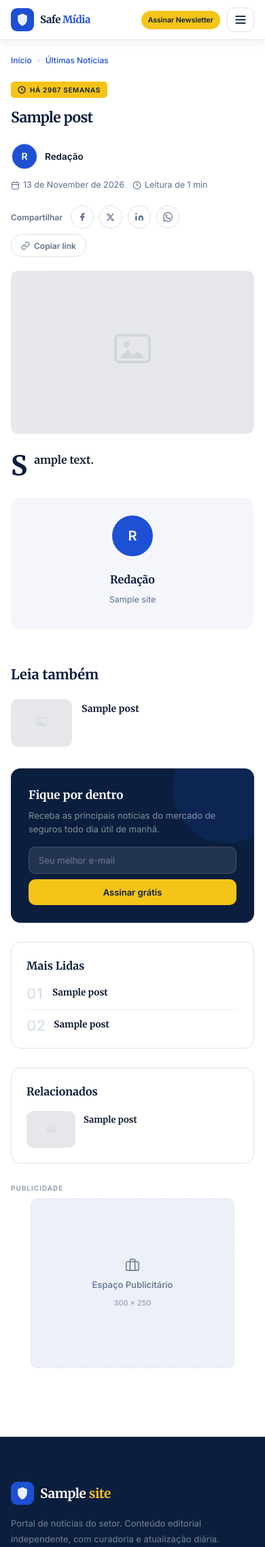
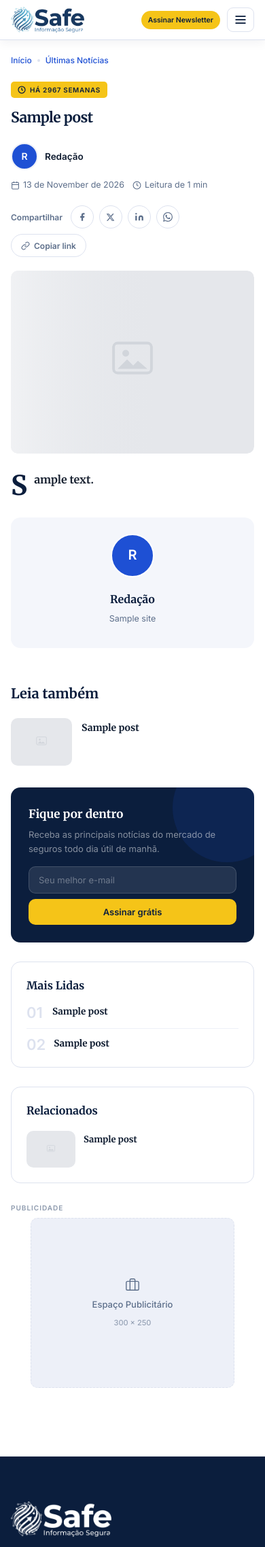
Before and after one commit to nikoz84/theme-wordpress-vue, a WordPress theme: template theme/single.php in a window 390 px wide. Shown: the top 2275 px of the page at 68% size. Run offline with PHP 8.4 and a stand-in for WordPress, Linux system fonts and the light colour scheme; the site name, menu and one post (Sample post) are stand-ins, and other content is empty; some libraries are stand-ins or nearby versions.

Commit message:
feat: new brand logo, 4:3 single-post hero, prod deploy script
- Header/footer: replace shield + "Safe Mídia" wordmark with the new
  "Safe — Informação Segura" logo (colour PNG in the navbar, white PNG
  on the dark footer; 57 KB / 17 KB, generated from the 1 MB Canva SVG).
  The navbar uses the Customizer custom logo when one is set. Alt text
  stays "Safe Mídia" (brand decoupled from blogname, FR-008).
- Single post: hero image is now 4:3 (aspect-ratio) at every breakpoint,
  capped at 860px wide, instead of fixed 520/420/240px heights.
- e2e: brand assertions read the logo's alt text instead of .logo-text.
- bin/deploy-theme.sh: dry-run by default; --yes backs up the remote
  theme, then uploads theme/ over SSH. Never deletes remote files.
- .env.example: production keys are empty placeholders only.

Co-Authored-By: Claude Opus 5.5 <noreply@anthropic.com>

```diff
--- a/theme/style.css
+++ b/theme/style.css
@@ -2958,7 +2958,7 @@ a.page-btn:hover { border-color: var(--blue); color: var(--blue); }
 
 /* ─── ARTICLE HERO IMAGE ─── */
 .article-hero { max-width: 1280px; margin: 28px auto 0; padding: 0 28px; }
-.article-hero-img { width: 100%; height: 520px; border-radius: 16px; overflow: hidden; position: relative; }
+.article-hero-img { width: 100%; max-width: 860px; aspect-ratio: 4 / 3; border-radius: 16px; overflow: hidden; position: relative; }
 .article-hero-img img { width: 100%; height: 100%; object-fit: cover; }
 .article-hero-caption { font-size: 12px; color: var(--gray-text); margin-top: 10px; padding-left: 2px; }
 
@@ -3011,7 +3011,6 @@ a.page-btn:hover { border-color: var(--blue); color: var(--blue); }
   .ad-v.ad-v--sidebar { height: 250px; }
   .ad-v--sidebar .ad-size-desktop { display: none; }
   .ad-v--sidebar .ad-size-mobile { display: inline; }
-  .article-hero-img { height: 420px; }
 }
 @media (max-width: 768px) {
   .page-hero { padding: 22px 0 26px; }
@@ -3037,7 +3036,7 @@ a.page-btn:hover { border-color: var(--blue); color: var(--blue); }
   .meta-info { width: 100%; flex-direction: row; flex-wrap: wrap; gap: 12px; }
   .share-bar { padding: 0 16px; }
   .article-hero { padding: 0 16px; margin-top: 20px; }
-  .article-hero-img { height: 240px; border-radius: 10px; }
+  .article-hero-img { border-radius: 10px; }
   .article-layout { padding: 0 16px; margin-top: 24px; gap: 32px; }
   .article-body { font-size: 16px; }
   .article-content > p:first-of-type::first-letter { font-size: 48px; }
@@ -3074,3 +3073,43 @@ a.page-btn:hover { border-color: var(--blue); color: var(--blue); }
 .article-body .comment-form .submit:hover { background: var(--blue-hover); }
 .vb-nl-inline-msg { margin: 8px 0 0; font-size: 12.5px; color: var(--gold); }
 #nl-compact, #nl-grande, #footer-newsletter { scroll-margin-top: 90px; }
+
+/* ---------- Brand logo image (Safe — Informação Segura) ----------
+ * Replaces the old shield icon + text wordmark. The header uses the
+ * full-colour PNG (or the Customizer custom logo when one is set);
+ * the dark footer uses the white variant. Sources are 341×120 (2×).
+ */
+.nav-logo-img,
+.custom-logo-link .custom-logo {
+  display: block;
+  height: 44px;
+  width: auto;
+  max-width: none;
+}
+
+.custom-logo-link {
+  display: flex;
+  align-items: center;
+  flex-shrink: 0;
+}
+
+.footer-logo-img {
+  display: block;
+  height: 52px;
+  width: auto;
+}
+
+@media (max-width: 1024px) {
+  .custom-logo-link { position: absolute; left: 50%; transform: translateX(-50%); background: var(--white); padding: 0 4px; z-index: 1; }
+  .nav-logo-img,
+  .custom-logo-link .custom-logo { height: 38px; }
+}
+
+@media (max-width: 768px) {
+  .custom-logo-link { position: static; transform: none; padding: 0; }
+}
+
+@media (max-width: 360px) {
+  .nav-logo-img,
+  .custom-logo-link .custom-logo { height: 32px; }
+}
--- a/theme/template-parts/footer/site-footer.php
+++ b/theme/template-parts/footer/site-footer.php
@@ -12,25 +12,22 @@ if ( ! defined( 'ABSPATH' ) ) {
 	exit;
 }
 $vb_year       = (int) gmdate( 'Y' );
-$vb_site_title = get_bloginfo( 'name' );
 
-// Two-tone brand like the navbar: the last word gets the accent color.
-$vb_title_words = preg_split( '/\s+/u', trim( $vb_site_title ) );
-$vb_title_last  = count( $vb_title_words ) > 1 ? array_pop( $vb_title_words ) : '';
-$vb_title_first = implode( ' ', $vb_title_words );
 ?>
 
 <footer class="site-footer">
 	<div class="footer-main">
 
 		<div>
-			<a href="<?php echo esc_url( home_url( '/' ) ); ?>" class="footer-logo">
-				<span class="logo-shield">
-					<svg width="18" height="20" viewBox="0 0 18 22" fill="none" aria-hidden="true">
-						<path d="M9 1L1.5 4.5V10.5C1.5 15.1 4.7 19.4 9 21C13.3 19.4 16.5 15.1 16.5 10.5V4.5L9 1Z" fill="white" fill-opacity=".92"/>
-					</svg>
-				</span>
-				<span class="footer-logo-text"><?php echo esc_html( $vb_title_first ); ?><?php if ( '' !== $vb_title_last ) : ?> <span><?php echo esc_html( $vb_title_last ); ?></span><?php endif; ?></span>
+			<a href="<?php echo esc_url( home_url( '/' ) ); ?>" class="footer-logo" rel="home">
+				<img
+					class="footer-logo-img"
+					src="<?php echo esc_url( VB_THEME_URI . '/assets/images/logo-white.png' ); ?>"
+					width="341" height="120"
+					alt="<?php echo esc_attr__( 'Safe Mídia', 'vue-blocks' ); ?>"
+					loading="lazy"
+					decoding="async"
+				>
 			</a>
 			<p class="footer-desc">
 				<?php esc_html_e( 'Portal de notícias do setor. Conteúdo editorial independente, com curadoria e atualização diária.', 'vue-blocks' ); ?>
--- a/theme/template-parts/header/navbar.php
+++ b/theme/template-parts/header/navbar.php
@@ -25,14 +25,20 @@ if ( ! defined( 'ABSPATH' ) ) {
 <header class="navbar">
 	<nav class="nav-inner">
 
-		<a href="<?php echo esc_url( home_url( '/' ) ); ?>" class="nav-logo">
-			<span class="logo-shield">
-				<svg width="18" height="20" viewBox="0 0 18 22" fill="none" aria-hidden="true">
-					<path d="M9 1L1.5 4.5V10.5C1.5 15.1 4.7 19.4 9 21C13.3 19.4 16.5 15.1 16.5 10.5V4.5L9 1Z" fill="white" fill-opacity=".92"/>
-				</svg>
-			</span>
-			<span class="logo-text">Safe <span>Mídia</span></span>
-		</a>
+		<?php if ( has_custom_logo() ) : ?>
+			<?php the_custom_logo(); ?>
+		<?php else : ?>
+			<a href="<?php echo esc_url( home_url( '/' ) ); ?>" class="nav-logo" rel="home">
+				<img
+					class="nav-logo-img"
+					src="<?php echo esc_url( VB_THEME_URI . '/assets/images/logo.png' ); ?>"
+					width="341" height="120"
+					alt="<?php echo esc_attr__( 'Safe Mídia', 'vue-blocks' ); ?>"
+					decoding="async"
+					fetchpriority="high"
+				>
+			</a>
+		<?php endif; ?>
 
 		<span class="nav-sep" aria-hidden="true"></span>
 
```
Also changed, not shown: tests/e2e/fixtures.ts (+1 -1 lines), tests/e2e/navbar-brand.spec.ts (+2 -2 lines), tests/e2e/title-decoupling.spec.ts (+1 -1 lines), theme/assets/images/logo-white.png (added), theme/assets/images/logo.png (added), 2 other files.
